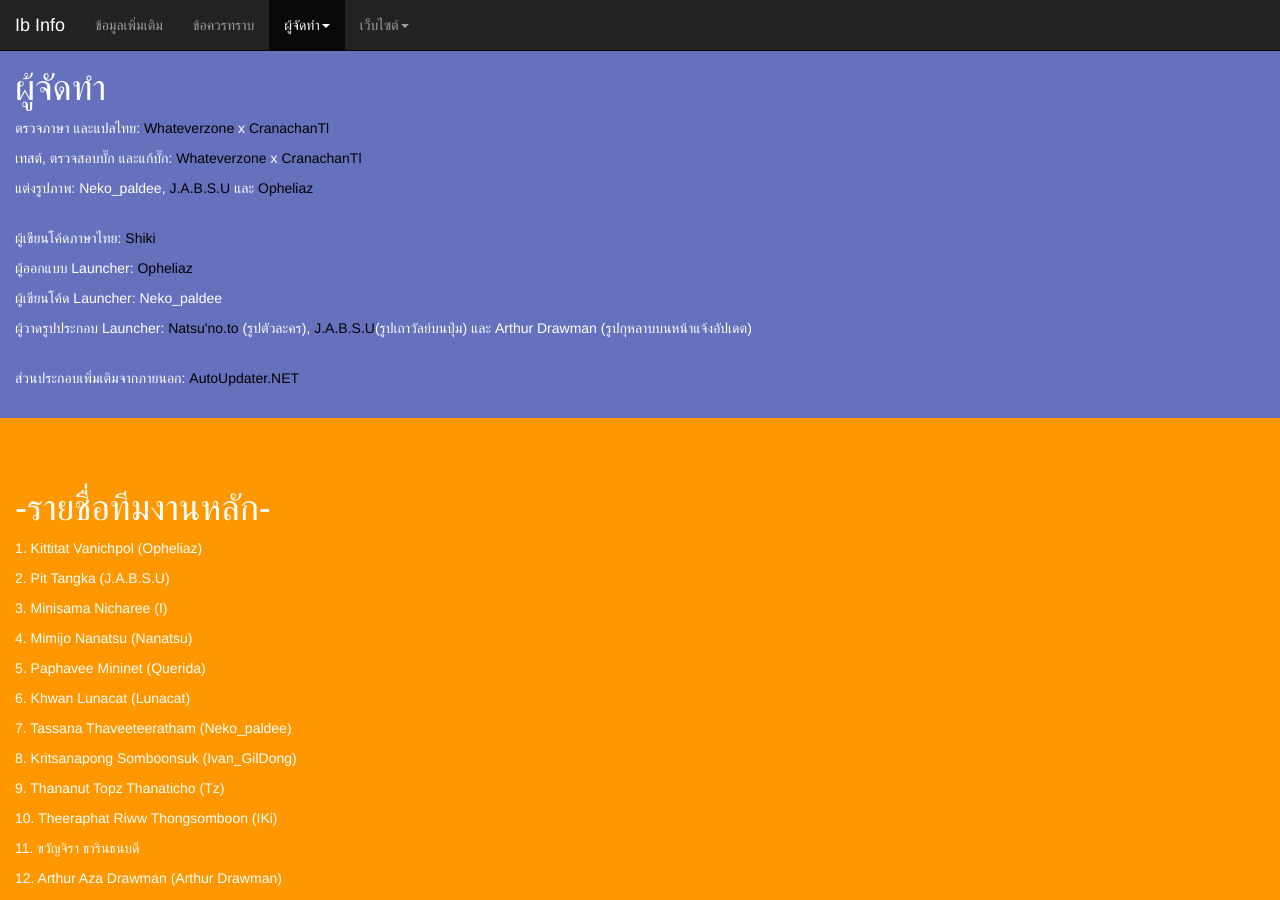
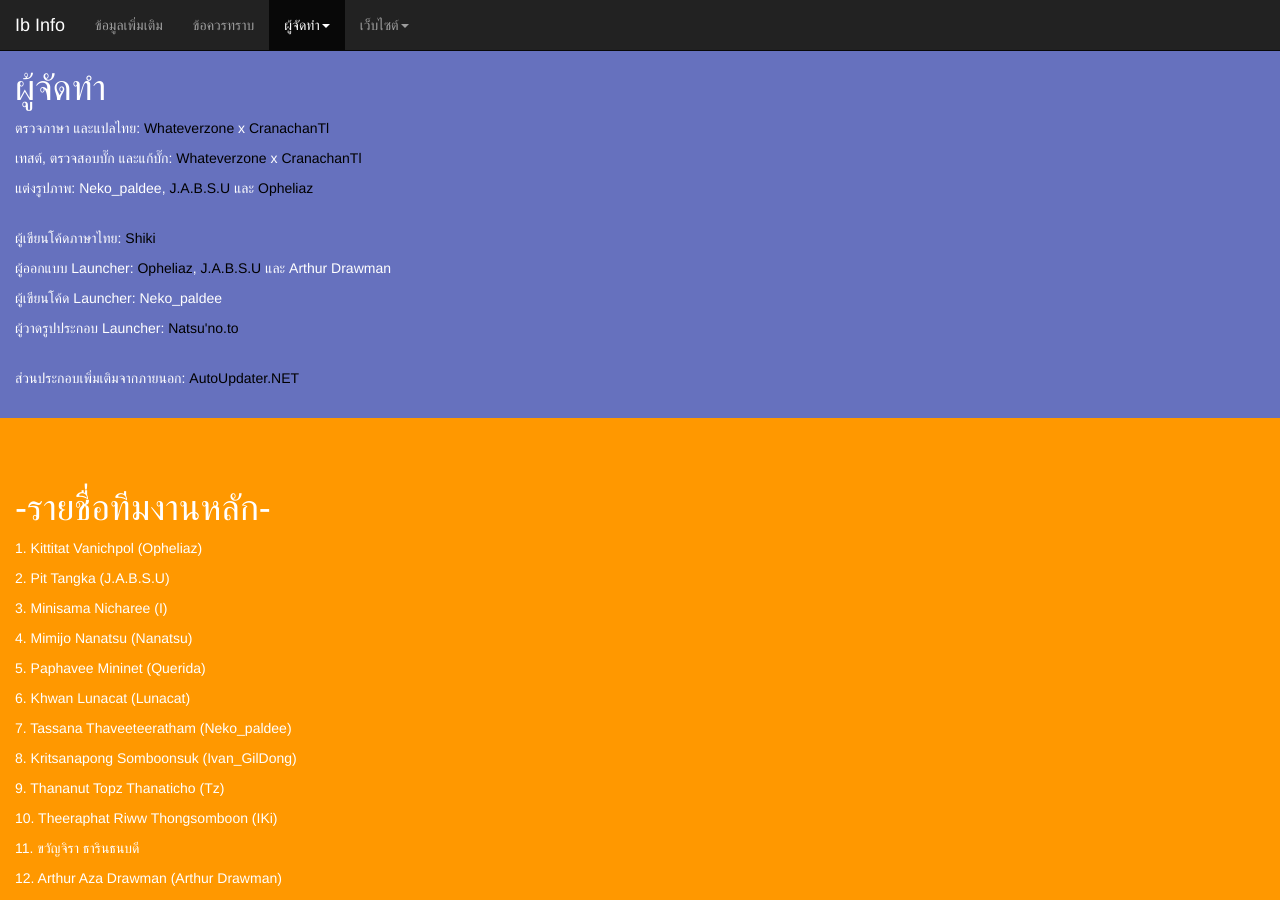
Before and after one commit to pureexe/wez, a Jekyll site: the page game/ib-info.html, which Jekyll copies as it is, in a window 1280 px wide and 900 px high, scrolled down 662 px. Built offline with Jekyll 4.4.1, drawn with Linux system fonts in a browser that asks for light colours.

Commit message:
Update ib-info.html

```diff
--- a/game/ib-info.html
+++ b/game/ib-info.html
@@ -104,9 +104,9 @@ a:active {
 	<p>แต่งรูปภาพ: Neko_paldee, <a href="https://www.facebook.com/JABSketchU/">J.A.B.S.U</a> และ <a href="http://www.the-kitti.com/">Opheliaz</a></p>
 	<br>
 	<p>ผู้เขียนโค้ดภาษาไทย: <a href="https://www.facebook.com/shiki.th">Shiki</a></p>
-	<p>ผู้ออกแบบ Launcher: <a href="http://www.the-kitti.com/">Opheliaz</a></p>
+	<p>ผู้ออกแบบ Launcher: <a href="http://www.the-kitti.com/">Opheliaz</a>, <a href="https://www.facebook.com/JABSketchU/">J.A.B.S.U</a> และ Arthur Drawman</p>
 	<p>ผู้เขียนโค้ด Launcher: Neko_paldee</p>
-	<p>ผู้วาดรูปประกอบ Launcher: <a href="https://www.facebook.com/Natsu0409/">Natsu'no.to</a> (รูปตัวละคร), <a href="https://www.facebook.com/JABSketchU">J.A.B.S.U</a>(รูปเถาวัลย์บนปุ่ม) และ Arthur Drawman (รูปกุหลาบบนหน้าแจ้งอัปเดต)</p>
+	<p>ผู้วาดรูปประกอบ Launcher: <a href="https://www.facebook.com/Natsu0409/">Natsu'no.to</a></p>
 	<br>
 	<p>ส่วนประกอบเพิ่มเติมจากภายนอก: <a href="https://github.com/ravibpatel/AutoUpdater.NET">AutoUpdater.NET</a></p>
 </div>
```
